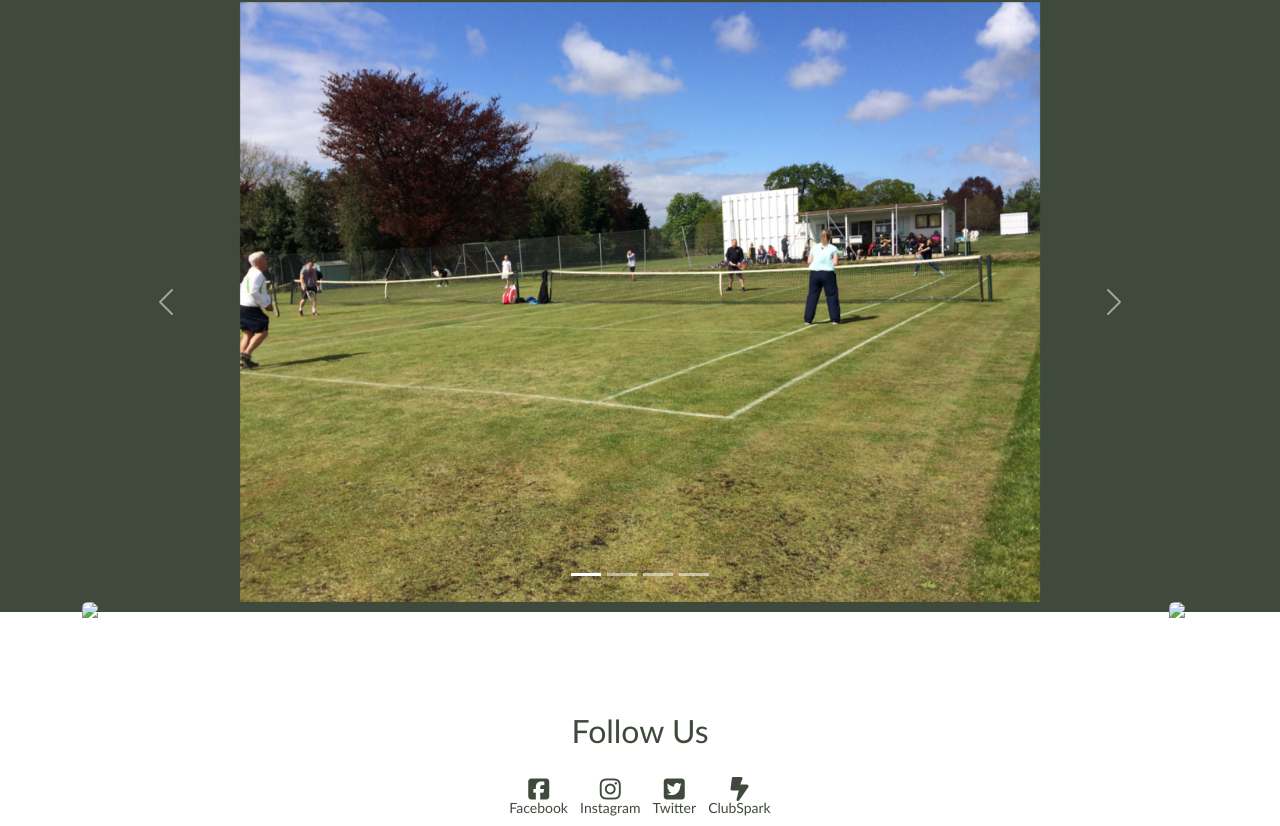
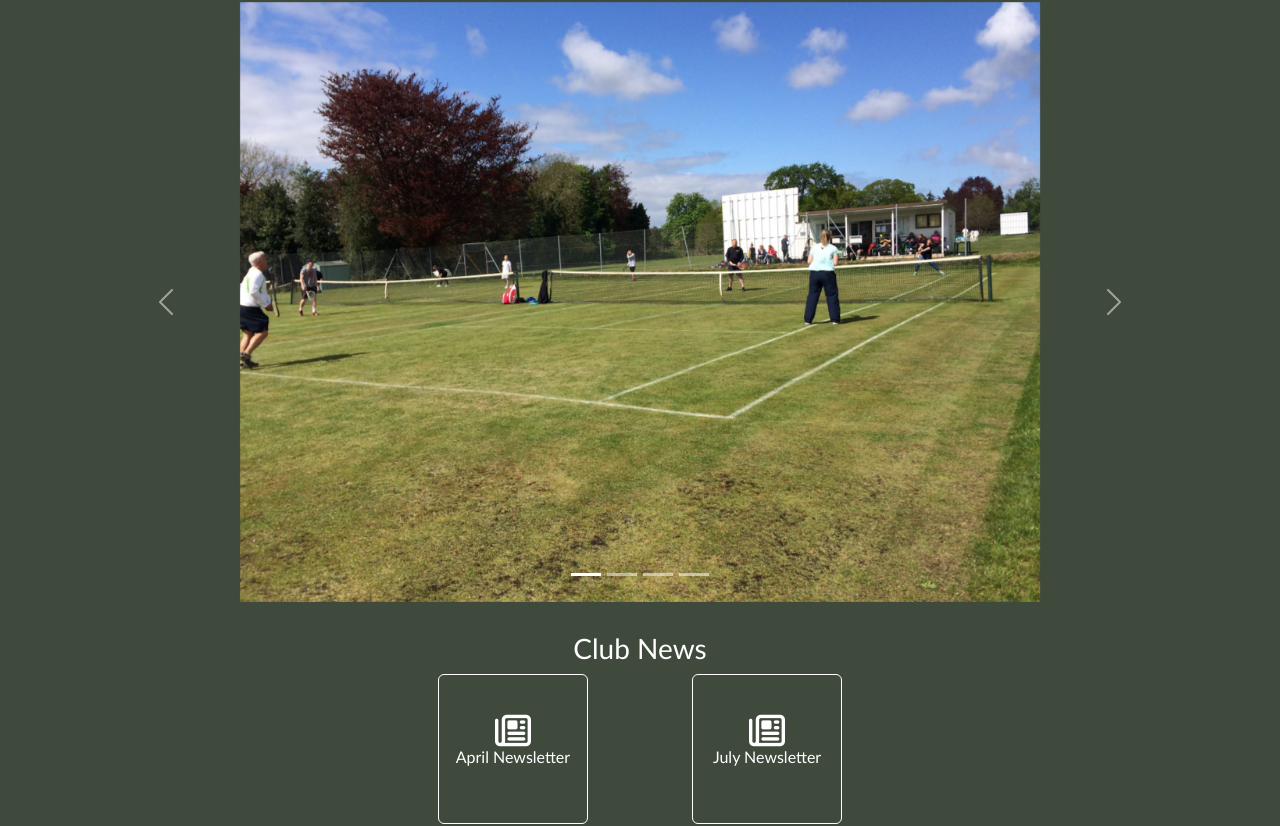
Before and after one commit to clawrence00/milestoneproject1, a plain HTML site: page index.html in a window 1280 px wide. Shown: the part 129-955 px from the top of the page. Drawn offline with nearby package versions, Linux system fonts and the light colour scheme.

Commit message:
added and styled news doc links

```diff
--- a/assets/css/style.css
+++ b/assets/css/style.css
@@ -36,15 +36,35 @@ header ul li {
     min-height: 120px;
     color: #fff;
     font-family: 'Gill Sans', 'Gill Sans MT', Calibri, 'Trebuchet MS', sans-serif;
+    padding: 20px;
+    text-align: center;
 }
 
+.news a {
+    text-decoration: none;
+    border: solid 1px #fff;
+    color: #fff;
+    min-height: 150px;
+    min-width: 150px;
+    font-size: 36px;
+    text-align: center;
+    padding: 38px 0px;
+    margin: 0px 50px;
+    box-sizing: border-box;
+}
+
+
+.news a div {
+    font-family: 'Gill Sans', 'Gill Sans MT', Calibri, 'Trebuchet MS', sans-serif;
+    font-size: 16px;
+}
 /*--------------------------------------------------------------------------------------------------Footer*/
 
 .footing {
     color: #3f4A3C;
     background-color: #fff;
     text-align: center;
-    margin-top: 100px;
+    padding: 20px;
     font-family: 'Gill Sans', 'Gill Sans MT', Calibri, 'Trebuchet MS', sans-serif;
 
 }
--- a/index.html
+++ b/index.html
@@ -55,8 +55,8 @@
         <div class="container">
             <div id="carouselExampleIndicators" class="carousel slide">
                 <div class="carousel-indicators">
-                <button type="button" data-bs-target="#carouselExampleIndicators" data-bs-slide-to="0" class="active"
-                    aria-current="true" aria-label="Slide 1"></button>
+                    <button type="button" data-bs-target="#carouselExampleIndicators" data-bs-slide-to="0"
+                        class="active" aria-current="true" aria-label="Slide 1"></button>
                     <button type="button" data-bs-target="#carouselExampleIndicators" data-bs-slide-to="1"
                         aria-label="Slide 2"></button>
                     <button type="button" data-bs-target="#carouselExampleIndicators" data-bs-slide-to="2"
@@ -66,18 +66,20 @@
                 </div>
                 <div class="carousel-inner">
                     <div class="carousel-item active">
-                    <img src="/assets/images/tennis.jpg" class="d-block img-fluid" alt="slide 1: people playing tennis"
+                        <img src="/assets/images/tennis.jpg" class="d-block img-fluid"
+                            alt="slide 1: people playing tennis" style="max-height: 600px;
+                    margin-left: auto;
+                    margin-right: auto;">
+                    </div>
+                    <div class="carousel-item">
+                        <img src="assets/images/grasscourts.jpg" class="d-block img-fluid" alt="slide 2: grasscourts"
                             style="max-height: 600px;
                     margin-left: auto;
                     margin-right: auto;">
                     </div>
                     <div class="carousel-item">
-                    <img src="assets/images/grasscourts.jpg" class="d-block img-fluid" alt="slide 2: grasscourts" style="max-height: 600px;
-                    margin-left: auto;
-                    margin-right: auto;">
-                </div>
-                <div class="carousel-item">
-                    <img src="assets/images/hardcourts.jpg" class="d-block img-fluid" alt="slide 3: hardcourts" style="max-height: 600px;
+                        <img src="assets/images/hardcourts.jpg" class="d-block img-fluid" alt="slide 3: hardcourts"
+                            style="max-height: 600px;
                     margin-left: auto;
                     margin-right: auto;">
                     </div>
@@ -100,14 +102,21 @@
                 </button>
             </div>
         </div>
+    </div>
+    <div class="container-flex news">
+        <h3>Club News</h3>
         <div class="container">
-            <img src="..." class="rounded float-start" alt="...">
-            <img src="..." class="rounded float-end" alt="...">
+            <a href="documentation/April 2021 Newsletter.pdf" target="_blank" class="fa-regular fa-newspaper rounded">
+                <div>April Newsletter</div>
+            </a>
+            <a href="documentation/July 2020 Newsletter.pdf" target="_blank" class="fa-regular fa-newspaper rounded">
+                <div>July Newsletter</div>
+            </a>
         </div>
     </div>
     <footer>
         <div class="container-fluid footing">
-            <h2>Follow Us</h2>
+            <h3>Follow Us</h3>
             <ul class="list-inline social-links">
                 <li class="list-inline-item">
                     <a target="_blank" href="#" class="fa-brands fa-square-facebook">
```
Also changed, not shown: 2 other files. Lines whose indentation alone changed are shown as unchanged.
